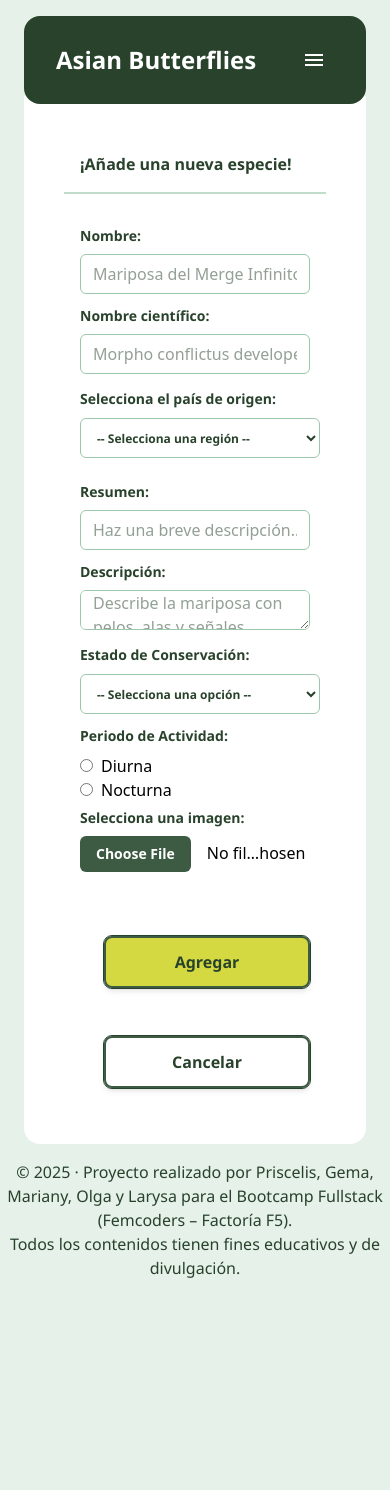
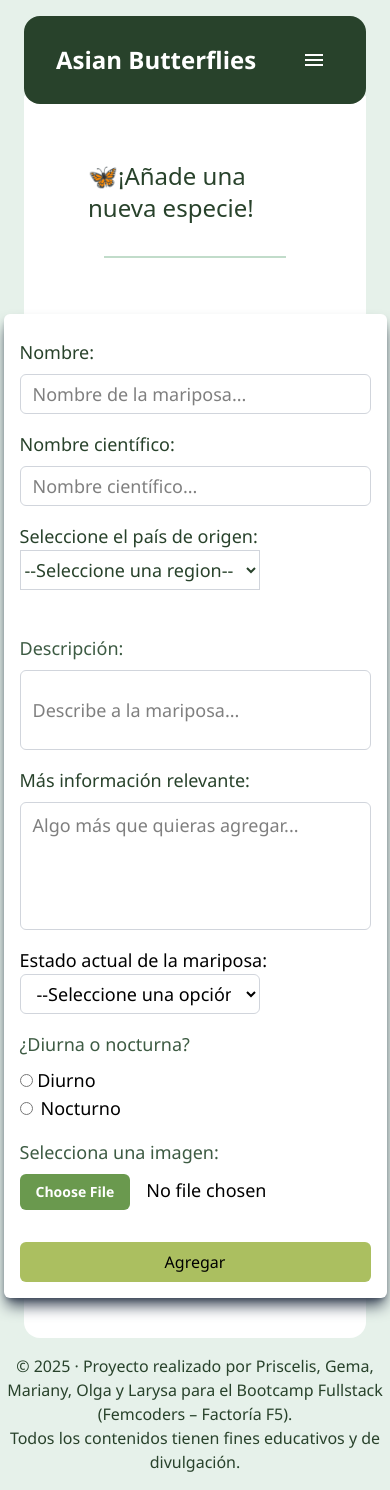
Before and after one commit to Proyecto-Asia/asian-butterflies, a React (Vite) app: page /newbutterfly in a window 390 px wide. Before the commit the page ends 1296 px from the top, so only its background shows below. Built offline with nearby package versions, Linux system fonts and the light colour scheme; data requests are answered from the project's data file.

Commit message:
(revert: undo all style changes in CreateButterfly (#26)

```diff
--- a/src/components/CountrySelect.jsx
+++ b/src/components/CountrySelect.jsx
@@ -72,9 +72,9 @@ onChange({ region: nuevaRegion, location: "" }); // Usamos nuevaRegion
         id="region"
         value={regionSeleccionada}
         onChange={cambiarRegion}
-        className="rounded-md border border-mint-green-200 h-10 w-60 mt-2 text-mint-green-700 text-xs focus:border-mint-green-600 focus:outline-2vw outline-mint-green-200 px-3 py-2"
+        className="border border-gray-300 h-10 w-60"
       >
-        <option value="">-- Selecciona una región --</option>
+        <option value=""> --Seleccione una region--</option>
         <option value="">-- Elige una región --</option>
         {regiones.map((region) => (
           <option key={region} value={region}>
@@ -88,7 +88,7 @@ onChange({ region: nuevaRegion, location: "" }); // Usamos nuevaRegion
         <select
         value={paisSeleccionado}
         onChange={cambiarPais}
-         className="rounded-md border border-mint-green-200 h-10 w-60 mb-3 text-mint-green-700 text-xs focus:border-mint-green-600 focus:outline-2vw outline-mint-green-200 px-3 py-2">
+         className="border border-gray-300 h-10 w-60">
           <option value="">-- Elige un país --</option>
           {regionData[regionSeleccionada].map((pais) => (
             <option key={pais} value={pais}>
--- a/src/components/Createform.jsx
+++ b/src/components/Createform.jsx
@@ -1,37 +1,36 @@
 import Countryselect from "./CountrySelect";
 import Imageselector from "./Imageselector";
 import StatusSelector from "./StatusSelector";
-import Buttons from "../components/Buttons";
-
-const CreateForm = ({
+const Createform = ({
   FormData,
   onChange,
   onSubmit,
   data,
   handleSelectionChange,
-  isSubmitting = false // Nuevo prop para manejar el estado de envío
 }) => {
   return (
     <>
       <form onSubmit={onSubmit}>
+        <div className="font-segoe flex justify-center min-h-screen p-4">
+          <div className="w-400 p-4 sm:p-6 lg:p-8 pt-6 sm:pt-8 text-lg sm:text-xl bg-white rounded-md shadow-lg shadow-gray-700">
+            <div className="space-y-4 sm:space-y-6">
               {/* Nombre */}
               <div className="flex flex-col">
                 <label
                   htmlFor="name-butterfly-input"
-            className="font-bold text-mint-green-700 mb-2 text-sm lg:text-lg font-segoe"
+                  className="text-[#28422B] mb-2 font-medium"
                 >
                   Nombre:
                 </label>
                 <input
                   type="text"
                   name="name"
-            maxLength="40"
-            placeholder="Mariposa del Merge Infinito en Develop..."
+                  maxLength="25"
+                  placeholder="Nombre de la mariposa..."
                   value={FormData.name}
                   onChange={onChange}
-            className="rounded-md w-full h-10 sm:h-12 bg-white px-3 border border-mint-green-200 focus:border-mint-green-600 focus:outline-2vw outline-mint-green-200 text-mint-green-700 mb-3"
+                  className="rounded-md w-full h-10 sm:h-12 bg-white px-3 border border-gray-300 focus:border-[#28422B] focus:outline-none"
                   required
-            disabled={isSubmitting}
                 />
               </div>
 
@@ -39,7 +38,7 @@ const CreateForm = ({
               <div className="flex flex-col">
                 <label
                   htmlFor="sci-name-butterfly-input"
-            className="font-bold text-mint-green-700 mb-2 text-sm lg:text-lg font-segoe"
+                  className="text-[#28422B] mb-2 font-medium"
                 >
                   Nombre científico:
                 </label>
@@ -49,21 +48,19 @@ const CreateForm = ({
                   maxLength="40"
                   value={FormData.sciname}
                   onChange={onChange}
-            placeholder="Morpho conflictus developensis.."
-            className="rounded-md w-full h-10 sm:h-12 bg-white px-3 border border-mint-green-200 focus:border-mint-green-600 focus:outline-2vw outline-mint-green-200 text-mint-green-700 mb-3"
+                  placeholder="Nombre científico..."
+                  className="rounded-md w-full h-10 sm:h-12 bg-white px-3 border border-gray-300 focus:border-[#3D5B43] focus:outline-none"
                   required
-            disabled={isSubmitting}
                 />
               </div>
 
               {/* Selección de país */}
               <div>
-          <label className="font-bold text-mint-green-700 mb-2 text-sm lg:text-lg font-segoe">
-            Selecciona el país de origen: <br />
+                <label className="text-[#28422B]">
+                  Seleccione el país de origen: <br />
                   <Countryselect
                     datos={data}
                     onChange={handleSelectionChange}
-              disabled={isSubmitting}
                   />
                 </label>
               </div>
@@ -72,20 +69,19 @@ const CreateForm = ({
               <div className="flex flex-col">
                 <label
                   htmlFor="description-butterfly-input"
-            className="font-bold text-mint-green-700 mb-2 text-sm lg:text-lg font-segoe"
+                  className="text-[#3D5B43] mb-2 font-medium"
                 >
-            Resumen:
+                  Descripción:
                 </label>
                 <input
                   type="text"
                   name="shortDescription"
                   maxLength="166"
-            placeholder="Haz una breve descripción..."
+                  placeholder="Describe a la mariposa..."
                   value={FormData.shortDescription}
                   onChange={onChange}
-            className="rounded-md w-full h-10 sm:h-24 bg-white px-3 border border-mint-green-200 focus:border-mint-green-600 focus:outline-2vw outline-mint-green-200 text-mint-green-700 mb-3"
+                  className="rounded-md w-full h-20 sm:h-24 bg-white px-3 py-2 border border-gray-300 focus:border-[#3D5B43] focus:outline-none"
                   required
-            disabled={isSubmitting}
                 />
               </div>
 
@@ -93,40 +89,34 @@ const CreateForm = ({
               <div className="flex flex-col">
                 <label
                   htmlFor="long-description-butterfly-input"
-            className="font-bold text-mint-green-700 mb-2 text-sm lg:text-lg font-segoe"
+                  className="text-[#28422B] mb-2 font-medium"
                 >
-            Descripción:
+                  Más información relevante:
                 </label>
                 <textarea
                   name="longDescription"
                   maxLength="600"
-            placeholder="Describe la mariposa con pelos, alas y señales..."
+                  placeholder="Algo más que quieras agregar..."
                   value={FormData.longDescription}
                   onChange={onChange}
-            className="rounded-md w-full h-10 sm:h-40 bg-white px-3 border border-mint-green-200 focus:border-mint-green-600 focus:outline-2vw outline-mint-green-200 text-mint-green-700 mb-3"
+                  className="rounded-md h-32 sm:h-40 w-full bg-white px-3 py-2 border border-gray-300 focus:border-[#3D5B43] focus:outline-none resize-none"
                   required
-            disabled={isSubmitting}
                 />
               </div>
-
               <div>
-          <label
-            htmlFor="butterflies-status"
-            className="font-bold text-mint-green-700 mb-2 text-sm lg:text-lg font-segoe"
-          >
-            Estado de Conservación: <br />
+                <label htmlFor="butterflies-status">
+                  Estado actual de la mariposa: <br />
                   <StatusSelector
                     value={FormData.status}
                     onChange={onChange}
-              disabled={isSubmitting}
                   />
                 </label>
               </div>
 
               {/* Actividad (radio buttons) */}
               <div className="flex flex-col">
-          <label className="font-bold text-mint-green-700 mb-2 text-sm lg:text-lg font-segoe">
-            Periodo de Actividad:
+                <label className="text-[#3D5B43] mb-2 font-medium">
+                  ¿Diurna o nocturna?
                 </label>
                 <label htmlFor="radio-diurno">
                   <input
@@ -135,10 +125,9 @@ const CreateForm = ({
                     value="1"
                     checked={FormData.activity === "1"}
                     onChange={onChange}
-              className="mr-2 text-mint-green-700 text-sm lg:text-lg font-segoe"
-              disabled={isSubmitting}
-            />
-            Diurna
+                    className=""
+                  />{" "}
+                  Diurno
                 </label>
                 <label htmlFor="radio-nocturno">
                   <input
@@ -147,10 +136,9 @@ const CreateForm = ({
                     value="0"
                     checked={FormData.activity === "0"}
                     onChange={onChange}
-              className="mr-2 text-mint-green-700 mb-3 text-sm lg:text-lg font-segoe"
-              disabled={isSubmitting}
+                    className="mr-2 accent-[#28422B]"
                   />
-            Nocturna
+                  Nocturno
                 </label>
               </div>
 
@@ -159,7 +147,6 @@ const CreateForm = ({
                 onUploadUrl={(url) =>
                   onChange({ target: { name: "imageUrl", value: url } })
                 }
-          disabled={isSubmitting}
               />
 
               {/* Vista previa */}
@@ -171,26 +158,21 @@ const CreateForm = ({
                 />
               )}
 
-        {/* Botones */}
-        <div className="flex flex-col sm:flex-row justify-center gap-4 my-8">
-          <Buttons
+              {/* Botón enviar */}
+              <div className="flex flex-col sm:flex-row justify-center gap-3 sm:gap-4 pt-4 sm:pt-6">
+                <button
                   type="submit"
-            styleType="primary"
-            text={isSubmitting ? "Creando..." : "Agregar"}
-            className="mt-8 ml-6"
-            disabled={isSubmitting}
-          />
-          <Buttons
-            styleType="secondary"
-            text="Cancelar"
-            linkTo="/butterflygrid"
-            className="mt-8 ml-6"
-            disabled={isSubmitting}
-          />
+                  className="rounded-md bg-[#ABBF60] w-full sm:w-28 h-10 sm:h-12 text-base sm:text-lg font-medium hover:bg-[#9AAF50] transition-colors"
+                >
+                  Agregar
+                </button>
+              </div>
+            </div>
+          </div>
         </div>
       </form>
     </>
   );
 };
 
-export default CreateForm;
+export default Createform;
--- a/src/components/Imageselector.jsx
+++ b/src/components/Imageselector.jsx
@@ -34,7 +34,7 @@ const Imageselector = ({ onUploadUrl }) => {
 
   return (
     <div className="flex flex-col gap-2">
-      <label className="font-bold text-mint-green-700 text-sm lg:text-lg font-segoe">
+      <label className="text-[#3D5B43] font-medium">
         Selecciona una imagen:
       </label>
       <input
@@ -44,8 +44,8 @@ const Imageselector = ({ onUploadUrl }) => {
         className="file:mr-4 file:py-2 file:px-4
              file:rounded-md file:border-0
              file:text-sm file:font-semibold
-             file:bg-mint-green-600  file:text-white
-             hover:file:brightness-90 file:outline-mint-green-600
+             file:bg-[#6A994E] file:text-white
+             hover:file:bg-[#588941]
              cursor-pointer"
       />
 
--- a/src/components/StatusSelector.jsx
+++ b/src/components/StatusSelector.jsx
@@ -16,9 +16,9 @@ function StatusSelector({FormData, value, onChange}) {
       name="status" // tiene que coincidir con el nombre que esta en el json
       value={value}
       onChange={onChange}
-      className="rounded-md border border-mint-green-200 h-10 w-60 mt-2 text-mint-green-700 text-xs focus:border-mint-green-600 focus:outline-2vw outline-mint-green-200 px-3 py-2 mb-3"
+      className="border border-gray-300 h-10 w-60 px-3 rounded-md focus:outline-none focus:ring-2 focus:ring-blue-500"
     >
-      <option value="">-- Selecciona una opción --</option>
+      <option value="">--Seleccione una opción--</option>
       {statusData.status.map((status) => (
         <option key={status.value} value={status.value}>
           {status.label}
--- a/src/pages/CreateButterfly.jsx
+++ b/src/pages/CreateButterfly.jsx
@@ -1,15 +1,17 @@
+
 import { useState, useEffect } from "react";
-import { useNavigate } from "react-router-dom";
-import CreateForm from "../components/CreateForm.jsx";
+import "../index.css";
+import Createform from "../components/Createform";
 import { createNewButterfly } from "../services/ButterflyServices";
 import TitleSection from "../components/TitleSection";
-import { confirmAlert, successAlert, errorAlert } from "../components/Alerts";
 
 const CreateButterfly = () => {
-  const navigate = useNavigate();
+  //Poniendome a pensar, creo que colocare aqui son los datos que los voy a mandar al metodo POST
+  // Aqui se escribe la pare de react jsx, es decir, las animaciones
 
   const [newButterfly, setNewButterfly] = useState({
-    name: "",
+    // inicializando el estado vacio
+    name: "", // Tutto los dato que estan dentro del JSON
     sciname: "",
     shortDescription: "",
     longDescription: "",
@@ -17,57 +19,55 @@ const CreateButterfly = () => {
     status: "",
     region: "",
     location: "",
-    imageUrl: "",
+    imageUrl:""
   });
 
-  const [data, setData] = useState([]);
-  const [loading, setLoading] = useState(false);
-  const [submitting, setSubmitting] = useState(false);
-
-  // Cargar datos de países al montar el componente
-  useEffect(() => {
-    const fetchCountryData = async () => {
-      try {
-        setLoading(true);
-        const response = await fetch("http://localhost:3000/butterfly");
-        if (!response.ok) {
-          throw new Error('Error al cargar los datos');
-        }
-        const countryData = await response.json();
-        setData(countryData);
-        console.log("Datos cargados:", countryData);
-      } catch (error) {
-        console.error("Error al cargar:", error);
-        errorAlert({
-          title: "Error de carga",
-          message: "No se pudieron cargar los datos de países. Por favor, recarga la página e intenta de nuevo."
-        });
-      } finally {
-        setLoading(false);
-      }
-    };
-
-    fetchCountryData();
-  }, []);
-
-  // Scroll al inicio al montar el componente
-  useEffect(() => {
-    window.scrollTo({
-      top: 0,
-      behavior: "smooth",
-    });
-  }, []);
-
-  // Manejar cambios en los inputs
+  //Esto es para los input
   const controlarInput = (e) => {
-    const { name, value } = e.target;
+    //actuliza el input que le das click
+    const { name, value } = e.target; //
     setNewButterfly({
-      ...newButterfly,
+      ...newButterfly, // Me evita escribir como todo el objeto de los inputs otra vez
       [name]: value,
     });
   };
 
-  // Manejar cambios en el dropdown de países
+  const manejarEnvio = async (e) => {
+    e.preventDefault(); // Evita que recargue la pagina
+
+    try {
+      await createNewButterfly(newButterfly);
+      alert("🦋 Mariposa creada con éxito");
+      setNewButterfly({
+        name: "", // Tutto los dato que estan dentro del JSON
+        sciname: "",
+        shortDescription: "",
+        longDescription: "",
+        activity: "",
+        status: "",
+        region: "",
+        location: "",
+        imageUrl: ""
+      });
+    } catch (error) {
+      console.error("Error al crear mariposa: ", error);
+      alert("⚠️ Ocurrió un error al crear la mariposa.");
+    }
+  };
+  // ahora viene lo de agarrar el valor de los dropdown de los paises
+
+  const [data, setData] = useState([]); // Al colocar algo nuevo, se debe colocar ajuro el useState
+  useEffect(() => {
+    fetch("http://localhost:3000/butterfly")
+      .then((res) => res.json()) // Corregido: era
+      .then((data) => {
+        setData(data);
+        console.log("Datos cargados:", data);
+      })
+      .catch((err) => console.error("Error al cargar:", err));
+  }, []); // Dependencias vacías para evitar loop infinito
+
+  // Manejar cambios en el dropdown de países - AQUÍ SE GUARDAN EN newButterfly
   const handleSelectionChange = ({ region, location }) => {
     setNewButterfly({
       ...newButterfly,
@@ -77,112 +77,25 @@ const CreateButterfly = () => {
     console.log("Región y ubicación actualizadas:", { region, location });
   };
 
-  // Validar que todos los campos estén completos
-  const validateForm = () => {
-    const requiredFields = [
-      'name', 'sciname', 'shortDescription', 'longDescription',
-      'activity', 'status', 'region', 'location', 'imageUrl'
-    ];
 
-    for (const field of requiredFields) {
-      if (!newButterfly[field] || newButterfly[field].trim() === '') {
-        return false;
-      }
-    }
-    return true;
-  };
 
-  // Resetear formulario
-  const resetForm = () => {
-    setNewButterfly({
-      name: "",
-      sciname: "",
-      shortDescription: "",
-      longDescription: "",
-      activity: "",
-      status: "",
-      region: "",
-      location: "",
-      imageUrl: "",
-    });
-  };
-
-  // Manejar envío del formulario
-  const manejarEnvio = async (e) => {
-    e.preventDefault();
-
-    // Validar formulario
-    if (!validateForm()) {
-      errorAlert({
-        title: "Formulario incompleto",
-        message: "Por favor, completa todos los campos antes de continuar."
-      });
-      return;
-    }
-
-    // Confirmar antes de crear
-    const shouldCreate = await confirmAlert({
-      title: "Crear nueva mariposa",
-      message: `¿Estás segura de que quieres crear la mariposa "${newButterfly.name}"?`,
-      confirmText: "Sí, crear",
-      cancelText: "Cancelar"
-    });
-
-    if (!shouldCreate) {
-      return; // Si cancela, no hacer nada
-    }
-
-    try {
-      setSubmitting(true);
-      await createNewButterfly(newButterfly);
-
-      // Mostrar alerta de éxito
-      await successAlert({
-        title: "¡Mariposa creada!",
-        message: `La mariposa "${newButterfly.name}" ha sido añadida exitosamente a la colección.`
-      });
-
-      // Resetear formulario y navegar
-      resetForm();
-      navigate("/butterflygrid");
-
-    } catch (error) {
-      console.error("Error al crear mariposa:", error);
-      errorAlert({
-        title: "Error al crear",
-        message: "Ocurrió un error al crear la mariposa. Por favor, verifica los datos e intenta de nuevo."
-      });
-    } finally {
-      setSubmitting(false);
-    }
-  };
-
-  // Mostrar loading mientras cargan los datos
-  if (loading) {
-    return (
-      <div className="flex justify-center items-center min-h-screen">
-        <div className="text-mint-green-700 text-lg font-segoe">
-          Cargando datos... 🦋
-        </div>
-      </div>
-    );
-  }
 
   return (
     <>
-      <section>
-        <TitleSection title="¡Añade una nueva especie!" />
-        <div className="mx-8">
-          <CreateForm
-            FormData={newButterfly}
-            onChange={controlarInput}
-            onSubmit={manejarEnvio}
-            data={data}
-            handleSelectionChange={handleSelectionChange}
-            isSubmitting={submitting}
-          />
-        </div>
-      </section>
+      <header className=" m-10">
+        <h2 className=" text-2xl sm:text-3xl lg:text-4xl text-[#28422B] mb-4">
+          🦋¡Añade una nueva especie!
+        </h2>
+        <TitleSection />
+      </header>
+
+      <Createform
+        FormData={newButterfly} // el estado con todos los valores
+        onChange={controlarInput} //Manejar cambios en los inputs
+        onSubmit={manejarEnvio} // La funcion para manejar el envio del formulario
+        data={data}
+        handleSelectionChange={handleSelectionChange}
+      />
     </>
   );
 };
```
Lines whose indentation alone changed are shown as unchanged.
